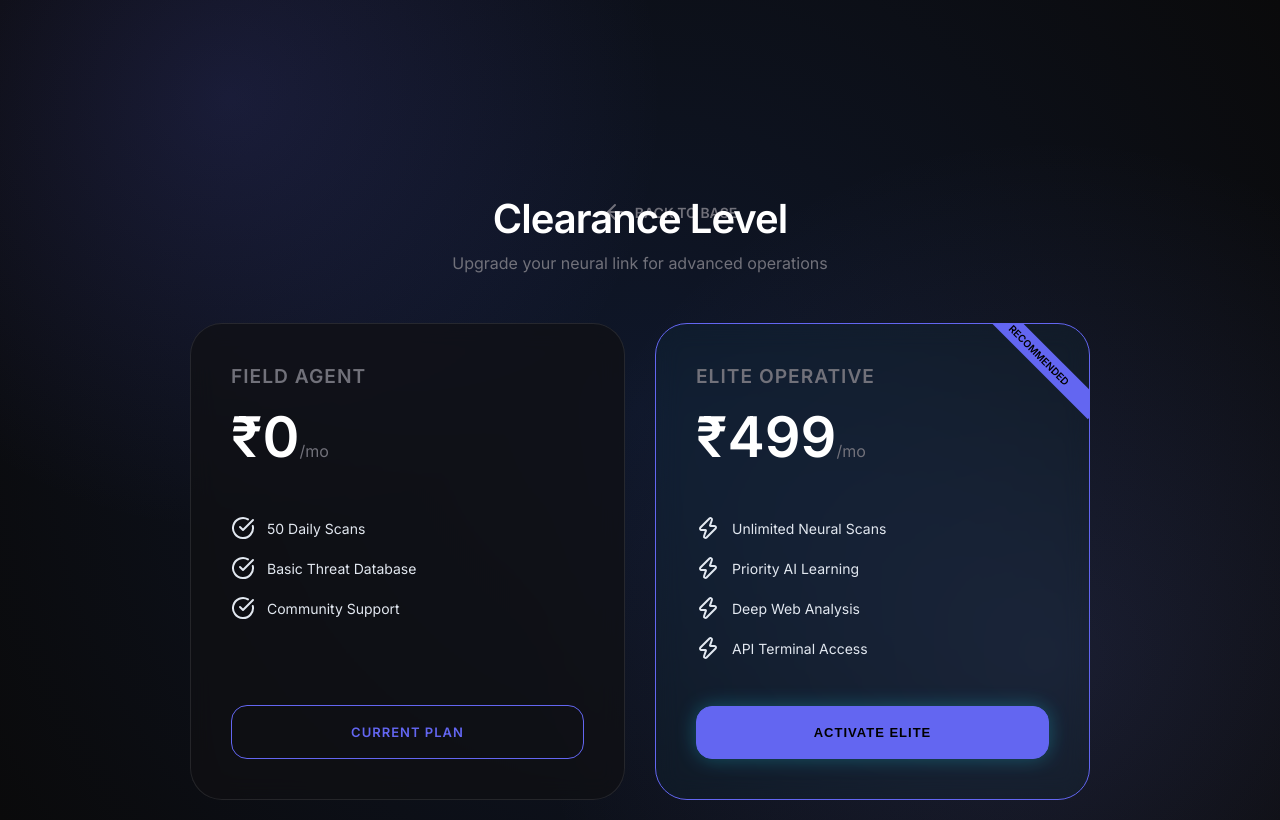
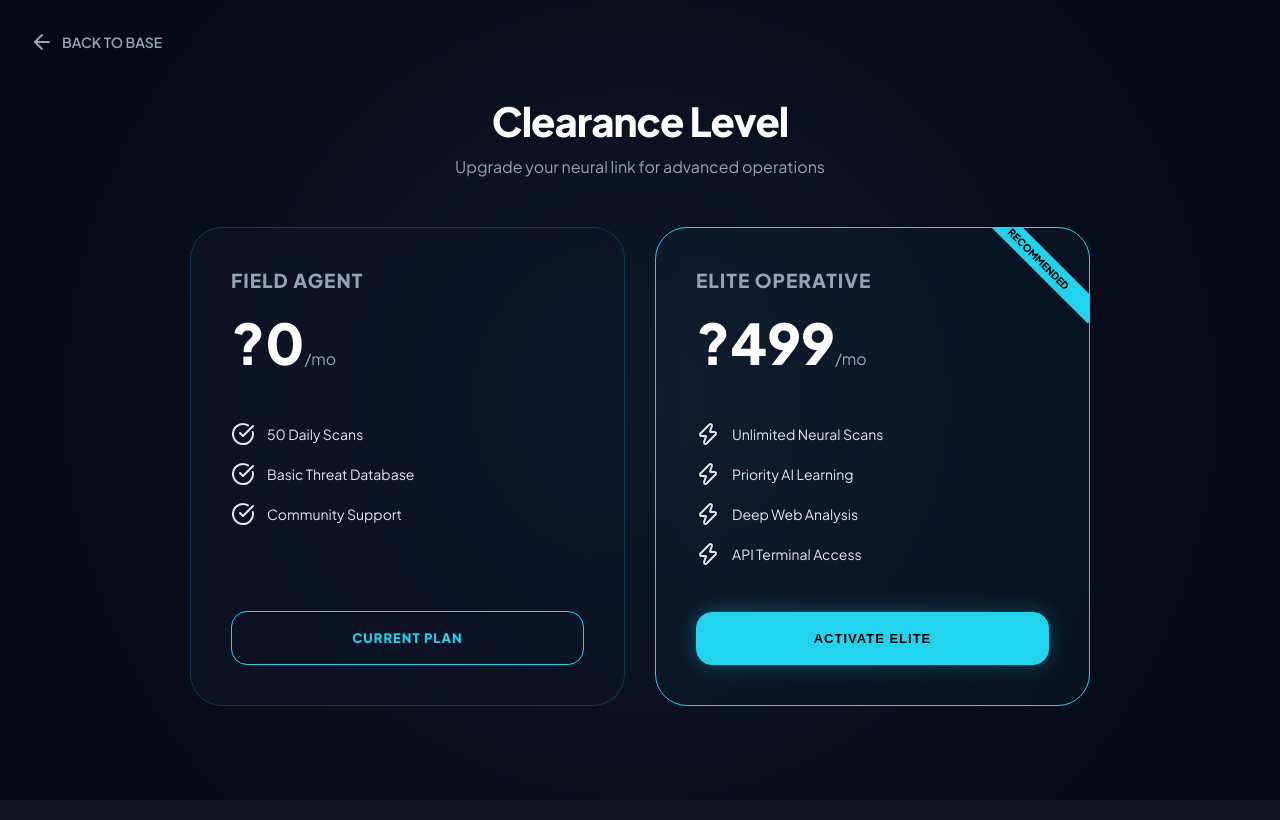
Before and after one commit to Abhay-tec/CypherScout, a Flask app: page /subscription in a window 1280 px wide. Run offline with Flask 3, Linux system fonts and the light colour scheme; a map, chart or similar area stays blank.

Commit message:
Update subscription.html

```diff
--- a/templates/subscription.html
+++ b/templates/subscription.html
@@ -4,18 +4,17 @@
     <meta charset="UTF-8">
     <meta name="viewport" content="width=device-width, initial-scale=1.0">
     <title>Upgrade Protocol | CypherScout</title>
-    <link rel="stylesheet" href="{{ url_for('static', filename='vibe.css') }}">
     <script src="https://unpkg.com/lucide@latest"></script>
     <style>
-        @import url('https://fonts.googleapis.com/css2?family=Inter:wght@400;500;600&family=Syne:wght@700;800&display=swap');
+        @import url('https://fonts.googleapis.com/css2?family=Plus+Jakarta+Sans:wght@300;400;600;800&display=swap');
 
         :root {
-            --bg: #0a0a0b;
-            --accent: #6366f1;
-            --surface: #111113;
-            --card-bg: rgba(17, 17, 19, 0.7);
-            --border: #ffffff18;
-            --text-dim: #71717a;
+            --bg: #030712;
+            --accent: #22d3ee;
+            --surface: #0f172a;
+            --card-bg: rgba(15, 23, 42, 0.6);
+            --border: rgba(34, 211, 238, 0.2);
+            --text-dim: #94a3b8;
         }
 
         * { margin: 0; padding: 0; box-sizing: border-box; }
@@ -23,7 +22,7 @@
         body {
             background: var(--bg);
             color: white;
-            font-family: 'Inter', sans-serif;
+            font-family: 'Plus Jakarta Sans', sans-serif;
             display: flex;
             flex-direction: column;
             align-items: center;
@@ -31,13 +30,8 @@
             min-height: 100vh;
             margin: 0;
             padding: 20px;
-            background-image:
-                radial-gradient(circle at 18% 12%, rgba(99, 102, 241, 0.16), transparent 34%),
-                radial-gradient(circle at 82% 80%, rgba(129, 140, 248, 0.12), transparent 42%),
-                radial-gradient(circle at 50% 50%, #0f172a 0%, #0a0a0b 100%);
-            position: relative;
+            background-image: radial-gradient(circle at 50% 50%, #0f172a 0%, #030712 100%);
         }
-        body > *:not(#cs-canvas) { position: relative; z-index: 1; }
 
         .back-nav {
             position: absolute;
@@ -134,7 +128,6 @@
     </style>
 </head>
 <body>
-    <canvas id="cs-canvas" class="canvas-holder"></canvas>
 
     <a href="/dashboard" class="back-nav">
         <i data-lucide="arrow-left" size="18"></i> BACK TO BASE
@@ -148,7 +141,7 @@
     <div class="grid">
         <div class="card">
             <h3>Field Agent</h3>
-            <div class="price">₹0<span>/mo</span></div>
+            <div class="price">?0<span>/mo</span></div>
             <ul class="features">
                 <li><i data-lucide="check-circle"></i> 50 Daily Scans</li>
                 <li><i data-lucide="check-circle"></i> Basic Threat Database</li>
@@ -160,7 +153,7 @@
         <div class="card premium">
             <div class="badge-top">RECOMMENDED</div>
             <h3>Elite Operative</h3>
-            <div class="price">₹499<span>/mo</span></div>
+            <div class="price">?499<span>/mo</span></div>
             <ul class="features">
                 <li><i data-lucide="zap"></i> Unlimited Neural Scans</li>
                 <li><i data-lucide="zap"></i> Priority AI Learning</li>
@@ -184,7 +177,6 @@
             }, 1500);
         }
     </script>
-    <script src="{{ url_for('static', filename='vibe-canvas.js') }}"></script>
 <script type="text/javascript" src="https://cdn.ywxi.net/js/1.js" async></script>
 </body>
 </html>
```
